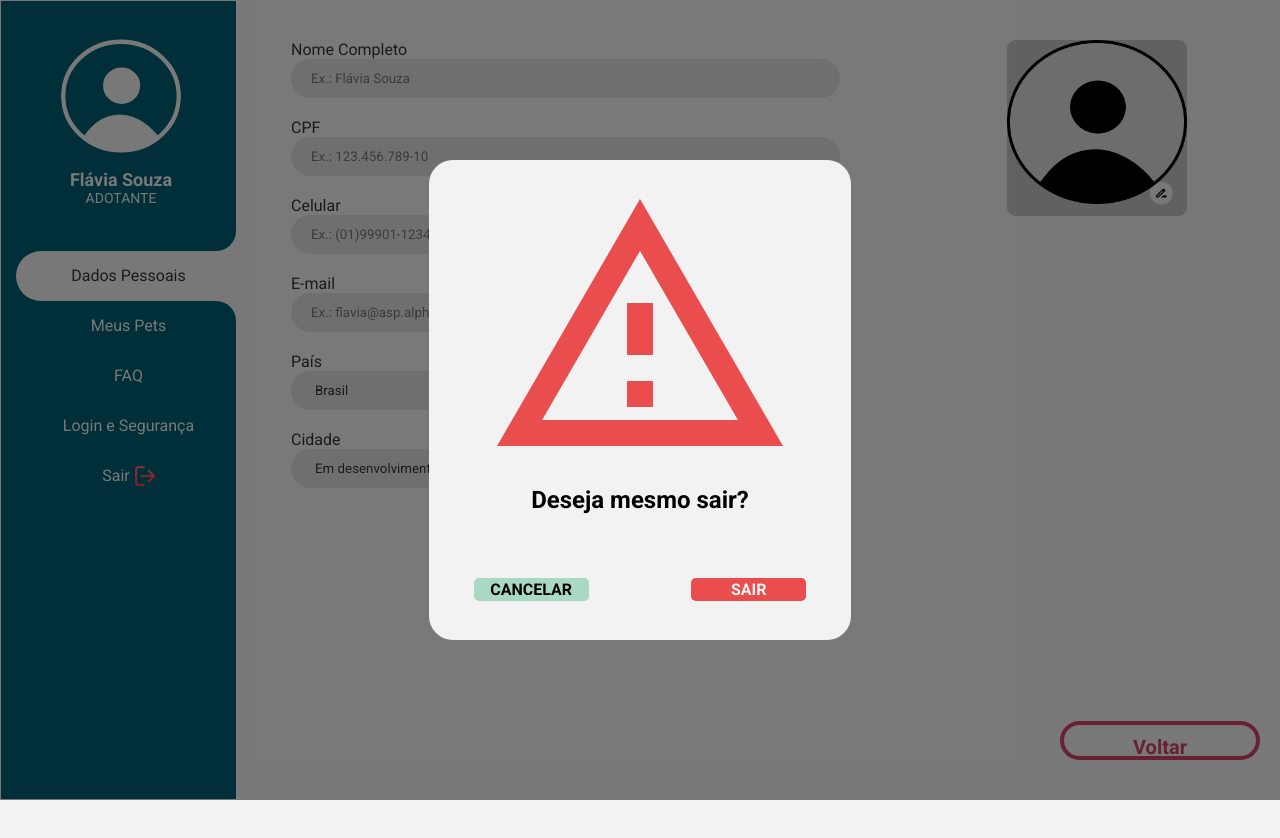
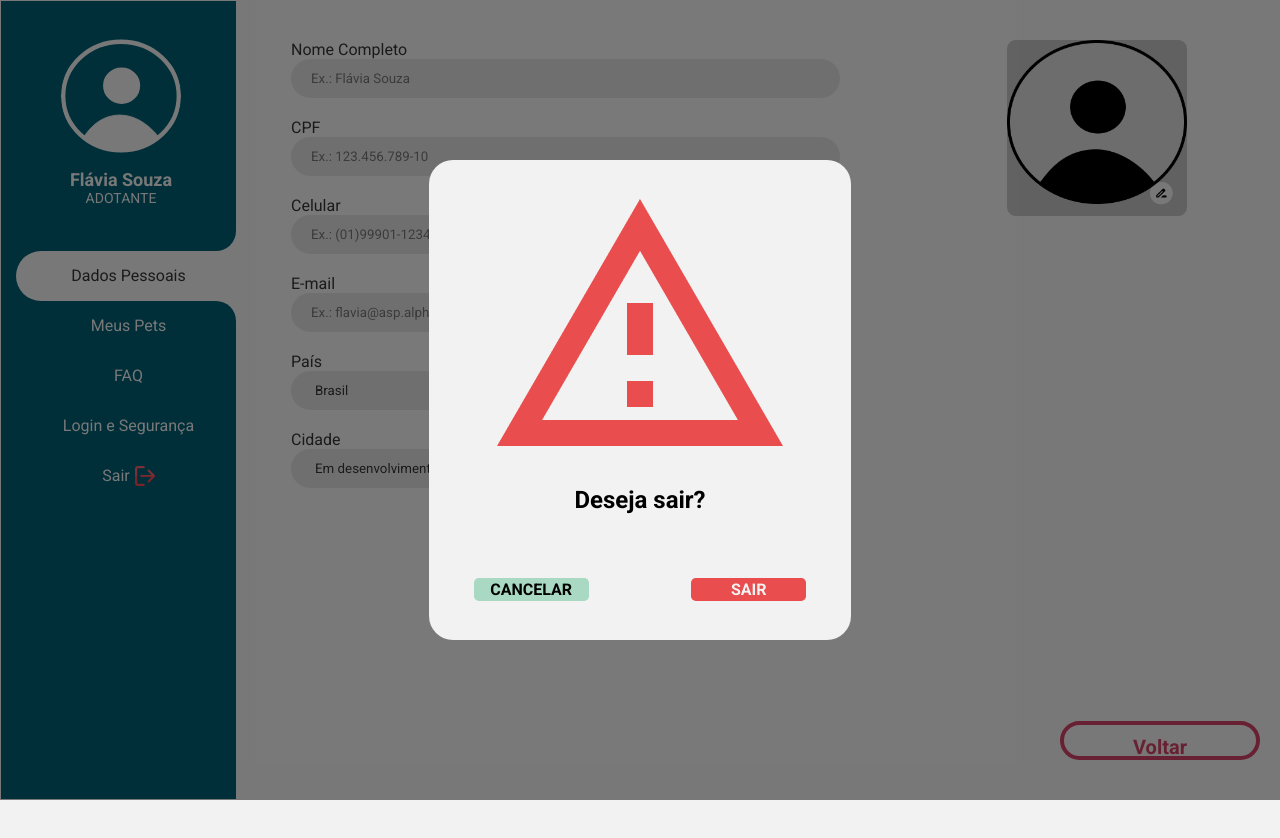
Before and after one commit to flaaaaaavis/adote-facil, a plain HTML site: page perfil.html in a window 1280 px wide. Both pictures are taken after a click on the link "Sair". Drawn offline with Linux system fonts and the light colour scheme; files that its build step writes are made by us from their sources; files whose address does not match are found by name.

Commit message:
É agora

```diff
--- a/perfil.html
+++ b/perfil.html
@@ -23,7 +23,7 @@
             <div class="modal-container">
 
                 <img src="../Adote-F-cil/adote-facil-modais/Vector.png" alt="Imagem de aviso vermelha">
-                <h2 class="warning">Deseja mesmo sair?</h2>
+                <h2 class="warning">Deseja sair?</h2>
 
                 <div class="linha">
                     <a href=""><button class="btn btn-cancel">cancelar</button></a>
```
